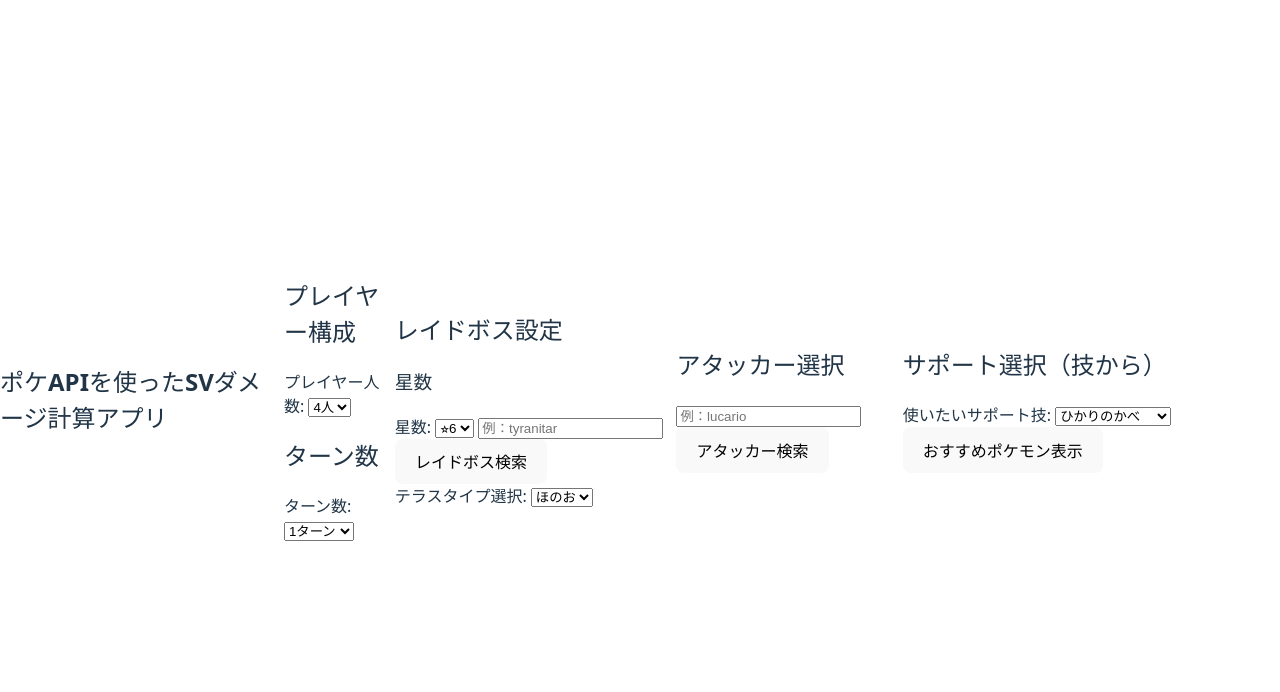
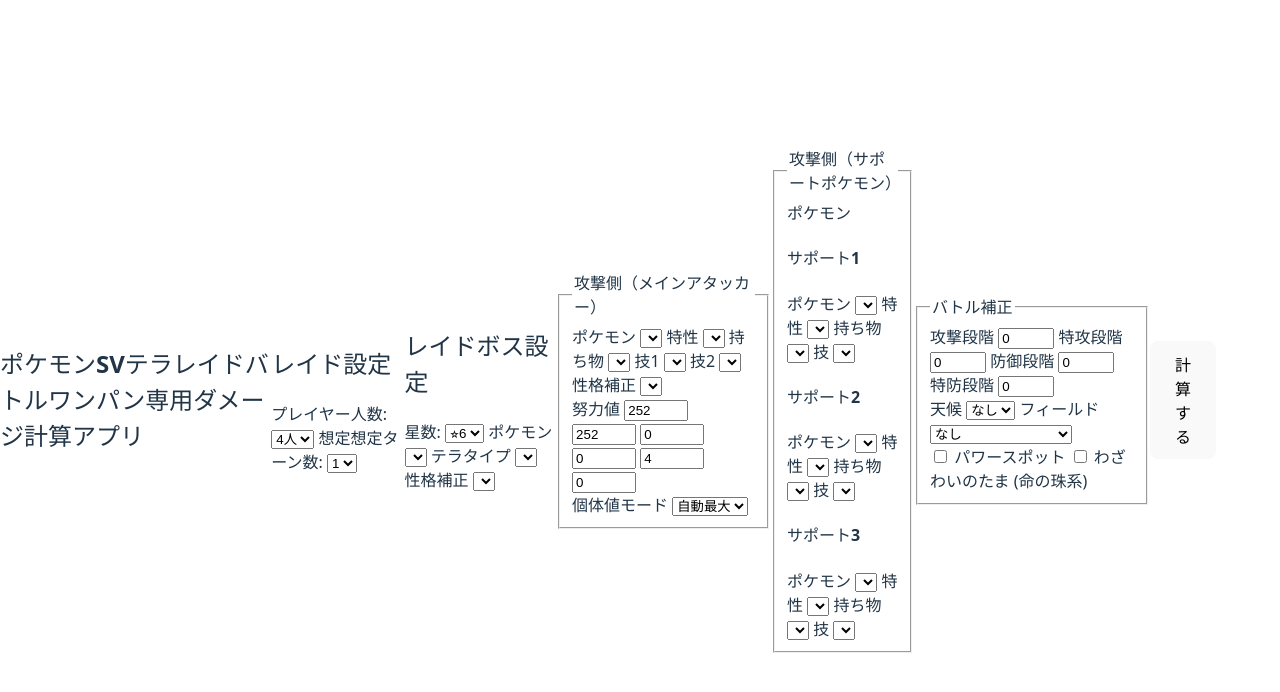
Before and after one commit to kouta718/pokeapi-raid, a website built with Vite: page vite-project/index.html in a window 1280 px wide. Built offline with nearby package versions, Linux system fonts and the light colour scheme.

Commit message:
no message

```diff
--- a/vite-project/index.html
+++ b/vite-project/index.html
@@ -8,10 +8,10 @@
   </head>
   <body>
 
-    <h2>ポケAPIを使ったSVダメージ計算アプリ</h2>
+    <h2>ポケモンSVテラレイドバトルワンパン専用ダメージ計算アプリ</h2>
     <!-- レイド設定 -->
     <section>
-      <h2>プレイヤー構成</h2>
+      <h2>レイド設定</h2>
       <label for="playerCount">プレイヤー人数:</label>
       <select id="playerCount">
         <option value="1">1人</option>
@@ -19,57 +19,209 @@
         <option value="3">3人</option>
         <option value="4" selected>4人</option>
       </select>
-      <h2>ターン数</h2>
-      <label for="turnCount">ターン数:</label>
+      <label for="turnCount">想定想定ターン数:</label>
       <select id="turnCount">
-        <option value="1" selected>1ターン</option>
-        <option value="2">2ターン</option>
-        <option value="3">3ターン</option>
-        <option value="4">4ターン</option>
+        <option value="1" selected>1</option>
+        <option value="2">2</option>
+        <option value="3">3</option>
       </select>
     </section>
 
     <!-- レイドボス情報 -->
     <section>
       <h2>レイドボス設定</h2>
-      <h3>星数</h3>
       <label for="starCount">星数:</label>
       <select id="starCount">
         <option value="5">⭐︎5</option>
         <option value="6" selected>⭐︎6</option>
         <option value="7">⭐︎7</option>
       </select>
-      <input type="text" id="bossName" placeholder="例：tyranitar" />
-      <button id="fetchBoss">レイドボス検索</button>
-      <div id="bossInfo"></div>
-      <label for="terraceType">テラスタイプ選択:</label>
-      <select id="terraceType">
-        <option value="1" selected>ほのお</option>
-      </select>
-      <!-- 性格補正と努力値は一応0を前提にするが、星7のイベントレイドは例外がある -->
+      <label for="def-species">ポケモン</label>
+      <select id="def-species" name="defSpecies" data-populate="pokemon"></select>
+
+
+      <label for="def-tera">テラタイプ</label>
+      <select id="def-tera" name="defTera"></select>
+
+
+      <label for="def-nature">性格補正</label>
+      <select id="def-nature" name="defNature"></select>
     </section>
 
-    <!-- アタッカー選択 -->
-    <section>
-      <h2>アタッカー選択</h2>
-      <input type="text" id="attackerName" placeholder="例：lucario" />
-      <button id="fetchAttacker">アタッカー検索</button>
-      <div id="attackerInfo"></div>
+
+
+    <!-- 3. 攻撃側（メインアタッカー） -->
+    <fieldset>
+      <legend>攻撃側（メインアタッカー）</legend>
+
+
+      <label for="atk-species">ポケモン</label>
+      <select id="atk-species" name="atkSpecies" data-populate="pokemon"></select>
+
+
+      <label for="atk-ability">特性</label>
+      <select id="atk-ability" name="atkAbility"></select>
+
+
+      <label for="atk-item">持ち物</label>
+      <select id="atk-item" name="atkItem"></select>
+
+
+      <label for="atk-move-1">技1</label>
+      <select id="atk-move-1" name="atkMove1" data-populate-moves></select>
+
+
+      <label for="atk-move-2">技2</label>
+      <select id="atk-move-2" name="atkMove2" data-populate-moves></select>
+
+
+      <label for="atk-nature">性格補正</label>
+      <select id="atk-nature" name="atkNature"></select>
+
+
+      <div class="evs-ivs">
+        <label>努力値</label>
+        <input type="number" id="atk-ev-hp" name="atkEvsHp" min="0" max="252" value="252" />
+        <input type="number" id="atk-ev-atk" name="atkEvsAtk" min="0" max="252" value="252" />
+        <input type="number" id="atk-ev-def" name="atkEvsDef" min="0" max="252" value="0" />
+        <input type="number" id="atk-ev-spa" name="atkEvsSpa" min="0" max="252" value="0" />
+        <input type="number" id="atk-ev-spd" name="atkEvsSpd" min="0" max="252" value="4" />
+        <input type="number" id="atk-ev-spe" name="atkEvsSpe" min="0" max="252" value="0" />
+      </div>
+
+
+      <div>
+        <label for="atk-ivs-mode">個体値モード</label>
+        <select id="atk-ivs-mode" name="atkIvsMode">
+          <option value="max">自動最大</option>
+          <option value="manual">手入力</option>
+        </select>
+      </div>
+
+
+      <div id="atk-ivs-manual" style="display:none">
+        <label>個体値（0-31）</label>
+        <input type="number" id="atk-iv-hp" min="0" max="31" value="31" />
+        <input type="number" id="atk-iv-atk" min="0" max="31" value="31" />
+        <input type="number" id="atk-iv-def" min="0" max="31" value="31" />
+        <input type="number" id="atk-iv-spa" min="0" max="31" value="31" />
+        <input type="number" id="atk-iv-spd" min="0" max="31" value="31" />
+        <input type="number" id="atk-iv-spe" min="0" max="31" value="31" />
+      </div>
+
+
+    </fieldset>
+
+
+    <!-- 4. 攻撃側（サポートポケモン三体） -->
+    <fieldset>
+    <legend>攻撃側（サポートポケモン）</legend>
+
+
+    <!-- Support slots: 3 repeats. JS can clone or use these three blocks -->
+    <div class="support-slot" data-index="1">
+      <label for="def-species">ポケモン</label>
+      <h4>サポート1</h4>
+      <label>ポケモン</label>
+      <select class="support-species" data-populate="pokemon"></select>
+      <label>特性</label>
+      <select class="support-ability"></select>
+      <label>持ち物</label>
+      <select class="support-item"></select>
+      <label>技</label>
+      <select class="support-move" data-populate-moves></select>
+    </div>
+
+
+    <div class="support-slot" data-index="2">
+      <h4>サポート2</h4>
+      <label>ポケモン</label>
+      <select class="support-species" data-populate="pokemon"></select>
+      <label>特性</label>
+      <select class="support-ability"></select>
+      <label>持ち物</label>
+      <select class="support-item"></select>
+      <label>技</label>
+      <select class="support-move" data-populate-moves></select>
+    </div>
+
+
+    <div class="support-slot" data-index="3">
+      <h4>サポート3</h4>
+      <label>ポケモン</label>
+      <select class="support-species" data-populate="pokemon"></select>
+      <label>特性</label>
+      <select class="support-ability"></select>
+      <label>持ち物</label>
+      <select class="support-item"></select>
+      <label>技</label>
+      <select class="support-move" data-populate-moves></select>
+    </div>
+
+
+    </fieldset>
+
+
+    <!-- 5. バトル補正の状態表示 -->
+    <fieldset>
+    <legend>バトル補正</legend>
+
+
+    <div class="stat-stages">
+      <label>攻撃段階</label>
+      <input type="number" id="stage-atk" name="stageAtk" min="-6" max="6" value="0" />
+      <label>特攻段階</label>
+      <input type="number" id="stage-spa" name="stageSpa" min="-6" max="6" value="0" />
+      <label>防御段階</label>
+      <input type="number" id="stage-def" name="stageDef" min="-6" max="6" value="0" />
+      <label>特防段階</label>
+      <input type="number" id="stage-spd" name="stageSpd" min="-6" max="6" value="0" />
+    </div>
+
+
+    <label for="weather">天候</label>
+    <select id="weather" name="weather">
+      <option value="none">なし</option>
+      <option value="sun">晴れ</option>
+      <option value="rain">雨</option>
+      <option value="sand">砂嵐</option>
+      <option value="snow">雪</option>
+    </select>
+
+
+    <label for="field">フィールド</label>
+    <select id="field" name="field">
+      <option value="none">なし</option>
+      <option value="electric">エレキフィールド</option>
+      <option value="grassy">グラスフィールド</option>
+      <option value="misty">ミスティフィールド</option>
+      <option value="psychic">サイコフィールド</option>
+    </select>
+
+
+    <div class="support-effects">
+    <label><input type="checkbox" id="power-spot" name="powerSpot" /> パワースポット</label>
+    <label><input type="checkbox" id="damaging-orb" name="damagingOrb" /> わざわいのたま (命の珠系)</label>
+    </div>
+
+
+    </fieldset>
+
+
+    <button type="submit" id="calc-btn">計算する</button>
+
+    <!-- 結果表示領域（JSで出力） -->
+    <section id="result" aria-live="polite">
+    <!-- JS がここに結果（HP、与ダメージ範囲、ワンパン判定）を出力 -->
     </section>
 
-    <!-- サポート選択 -->
-    <section>
-      <h2>サポート選択（技から）</h2>
-      <label for="supportMove">使いたいサポート技:</label>
-      <select id="supportMove">
-        <option value="reflect">ひかりのかべ</option>
-        <option value="heal-pulse">いやしのはどう</option>
-        <option value="screech">いやなおと</option>
-        <!-- 他にも追加OK -->
-      </select>
-      <button id="suggestSupport">おすすめポケモン表示</button>
-      <div id="supportSuggestions"></div>
-    </section>
+
+    <!-- 開発注記：
+    - data-populate="pokemon" 属性の select は JS 側で PokeAPI を利用して候補を埋めます。
+    - data-populate-moves のついた select は選択ポケモンに応じて習得技リストを埋める想定です。
+    - 特性・持ち物リストも JS 側で算出して埋めてください。
+    - 計算は WebWorker に移しても良いです（重い場合）。
+    -->
 
     <div id="app"></div>
     <script type="module" src="/src/main.js"></script>
```
